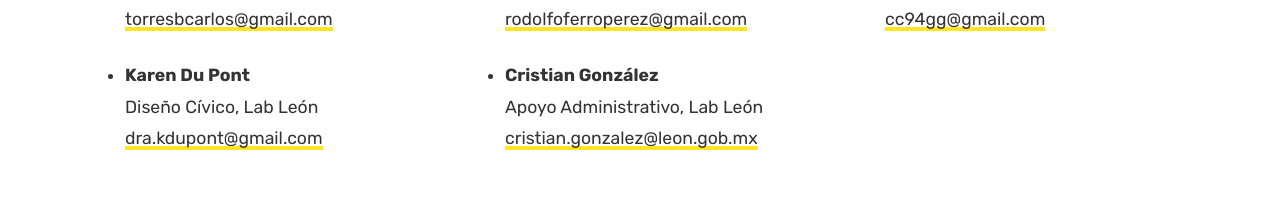
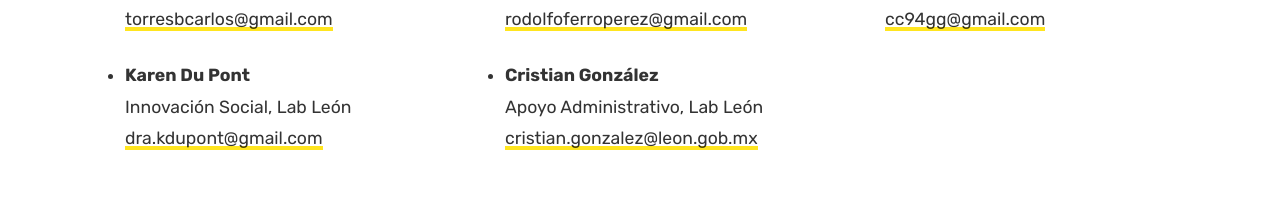
Before and after one commit to salvadorescob/OpenDataDay, a Jekyll site: the page built from contact.html, in a window 1280 px wide and 1391 px high. Shown: the part 295-518 px from the top of the window. Built offline with Jekyll 4.4.1, drawn with Linux system fonts in a browser that asks for light colours; grey boxes are pictures that could not be loaded.

Commit message:
Updated site info.

```diff
--- a/_layouts/default.html
+++ b/_layouts/default.html
@@ -111,7 +111,7 @@
         {{ content }}
         <br />
         <center>
-          <iframe src="https://www.google.com/maps/embed?pb=!1m18!1m12!1m3!1d3721.789000813406!2d-101.68127468556105!3d21.120976685948445!2m3!1f0!2f0!3f0!3m2!1i1024!2i768!4f13.1!3m3!1m2!1s0x842bbf0bc4b493d7%3A0xbb1b34c83e15f4d8!2sNOVAERA+Ecosistema+de+Innovaci%C3%B3n+y+Emprendimiento!5e0!3m2!1ses-419!2smx!4v1549928725354" width="80%" height="200" frameborder="0" style="border:0" allowfullscreen></iframe>
+          <iframe src="https://www.google.com/maps/embed?pb=!1m18!1m12!1m3!1d3720.665662829893!2d-101.71454248541018!3d21.16569968846593!2m3!1f0!2f0!3f0!3m2!1i1024!2i768!4f13.1!3m3!1m2!1s0x842bc754767f985b%3A0x99b498532b74815b!2sParque+Tecnologico+CIEN!5e0!3m2!1ses-419!2smx!4v1550946759086" width="80%" height="200" frameborder="0" style="border:0" allowfullscreen></iframe>
         </center>
     </div>
 
--- a/contact.html
+++ b/contact.html
@@ -40,7 +40,7 @@
         <ul>
           <li>
             <strong>Karen Du Pont</strong><br />
-            Diseño Cívico, Lab León<br />
+            Innovación Social, Lab León<br />
             <a href="mailto:dra.kdupont@gmail.com ">dra.kdupont@gmail.com </a>
           </li>
         </ul>
```
Also changed, not shown: README.md.
